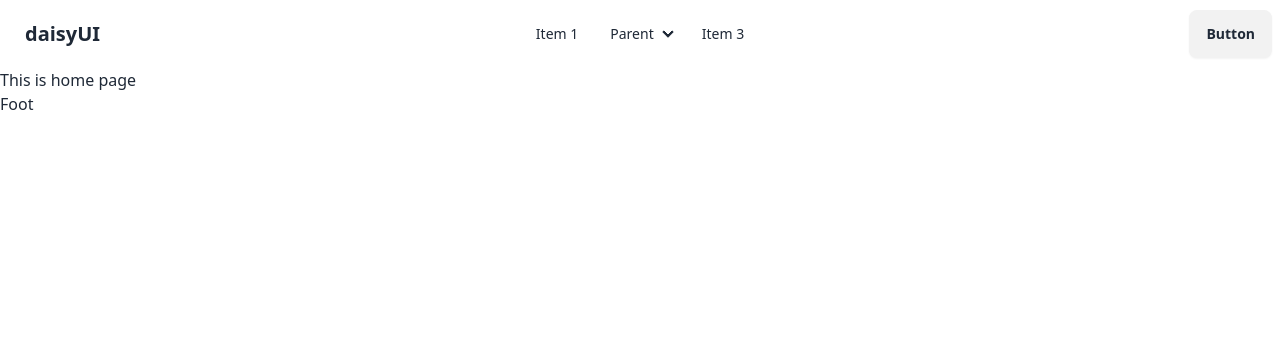
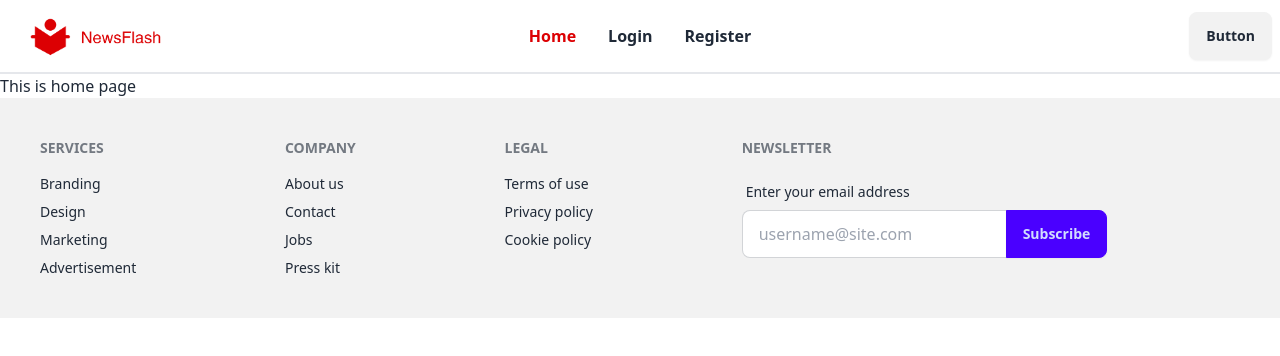
Before and after one commit to jannat710/newspaper-client, a React (Vite) app: page / in a window 1280 px wide. Shown: the top 356 px of the page. Built offline with nearby package versions, Linux system fonts and the light colour scheme.

Commit message:
added navbar and footer

```diff
--- a/src/components/Shared/Footer/Footer.jsx
+++ b/src/components/Shared/Footer/Footer.jsx
@@ -2,10 +2,43 @@
 
 const Footer = () => {
     return (
-        <div>
-            Foot
+        <footer className="footer p-10 bg-base-200 text-base-content">
 
-        </div>
+<nav>
+    <header className="footer-title">Services</header>
+    <a className="link link-hover">Branding</a>
+    <a className="link link-hover">Design</a>
+    <a className="link link-hover">Marketing</a>
+    <a className="link link-hover">Advertisement</a>
+  </nav>
+  <nav>
+    <header className="footer-title">Company</header>
+    <a className="link link-hover">About us</a>
+    <a className="link link-hover">Contact</a>
+    <a className="link link-hover">Jobs</a>
+    <a className="link link-hover">Press kit</a>
+  </nav>
+  <nav>
+    <header className="footer-title">Legal</header>
+    <a className="link link-hover">Terms of use</a>
+    <a className="link link-hover">Privacy policy</a>
+    <a className="link link-hover">Cookie policy</a>
+  </nav>
+  <form>
+    <header className="footer-title">Newsletter</header>
+    <fieldset className="form-control w-80">
+      <label className="label">
+        <span className="label-text">Enter your email address</span>
+      </label>
+      <div className="join">
+        <input type="text" placeholder="username@site.com" className="input input-bordered join-item" />
+        <button className="btn btn-primary join-item">Subscribe</button>
+      </div>
+    </fieldset>
+  </form>
+
+
+</footer>
     );
 };
 
--- a/src/components/Shared/Navbar/Navbar.jsx
+++ b/src/components/Shared/Navbar/Navbar.jsx
@@ -1,40 +1,57 @@
-
+import { NavLink } from 'react-router-dom';
+import logo from '../../../assets/logo.png'
 
 const Navbar = () => {
+
+    const navlink = <div className="flex flex-col  md:flex-row lg:flex-row justify-center items-center">
+        <li>
+            <NavLink
+                to="/"
+                className={({ isActive, isPending }) =>
+                    isPending ? "pending" : isActive ? "text-[#dc0003] font-semibold text-base " : "font-semibold text-base"
+                }
+            >
+                Home
+            </NavLink>
+        </li>
+        <li>
+            <NavLink
+                to="/login"
+                className={({ isActive, isPending }) =>
+                    isPending ? "pending" : isActive ? "text-[#dc0003] font-semibold text-base " : "font-semibold text-base"
+                }
+            >
+                Login
+            </NavLink>
+        </li>
+        <li>
+            <NavLink
+                to="/register"
+                className={({ isActive, isPending }) =>
+                    isPending ? "pending" : isActive ? "text-[#dc0003] font-semibold text-base " : "font-semibold text-base"
+                }
+            >
+                Register
+            </NavLink>
+        </li>
+    </div>
+
     return (
-        <div className="navbar bg-base-100">
+        <div className="navbar bg-base-100 border-b-2">
             <div className="navbar-start">
                 <div className="dropdown">
                     <label tabIndex={0} className="btn btn-ghost lg:hidden">
                         <svg xmlns="http://www.w3.org/2000/svg" className="h-5 w-5" fill="none" viewBox="0 0 24 24" stroke="currentColor"><path strokeLinecap="round" strokeLinejoin="round" strokeWidth="2" d="M4 6h16M4 12h8m-8 6h16" /></svg>
                     </label>
                     <ul tabIndex={0} className="menu menu-sm dropdown-content mt-3 z-[1] p-2 shadow bg-base-100 rounded-box w-52">
-        <li><a>Item 1</a></li>
-        <li>
-          <a>Parent</a>
-          <ul className="p-2">
-            <li><a>Submenu 1</a></li>
-            <li><a>Submenu 2</a></li>
-          </ul>
-        </li>
-        <li><a>Item 3</a></li>
+                        {navlink}
                     </ul>
                 </div>
-    <a className="btn btn-ghost text-xl">daisyUI</a>
+                <a className="btn btn-ghost text-xl"><img className='h-12' src={logo} alt="" /></a>
             </div>
             <div className="navbar-center hidden lg:flex">
                 <ul className="menu menu-horizontal px-1">
-      <li><a>Item 1</a></li>
-      <li tabIndex={0}>
-        <details>
-          <summary>Parent</summary>
-          <ul className="p-2">
-            <li><a>Submenu 1</a></li>
-            <li><a>Submenu 2</a></li>
-          </ul>
-        </details>
-      </li>
-      <li><a>Item 3</a></li>
+                    {navlink}
                 </ul>
             </div>
             <div className="navbar-end">
--- a/src/main.jsx
+++ b/src/main.jsx
@@ -6,6 +6,8 @@ import router from './Routes/PublicRoute.jsx';
 
 ReactDOM.createRoot(document.getElementById('root')).render(
   <React.StrictMode>
+    <div className='max-w-screen-xl mx-auto'>
     <RouterProvider router={router} />
+    </div>
   </React.StrictMode>,
 )
```
Lines whose indentation alone changed are shown as unchanged.
